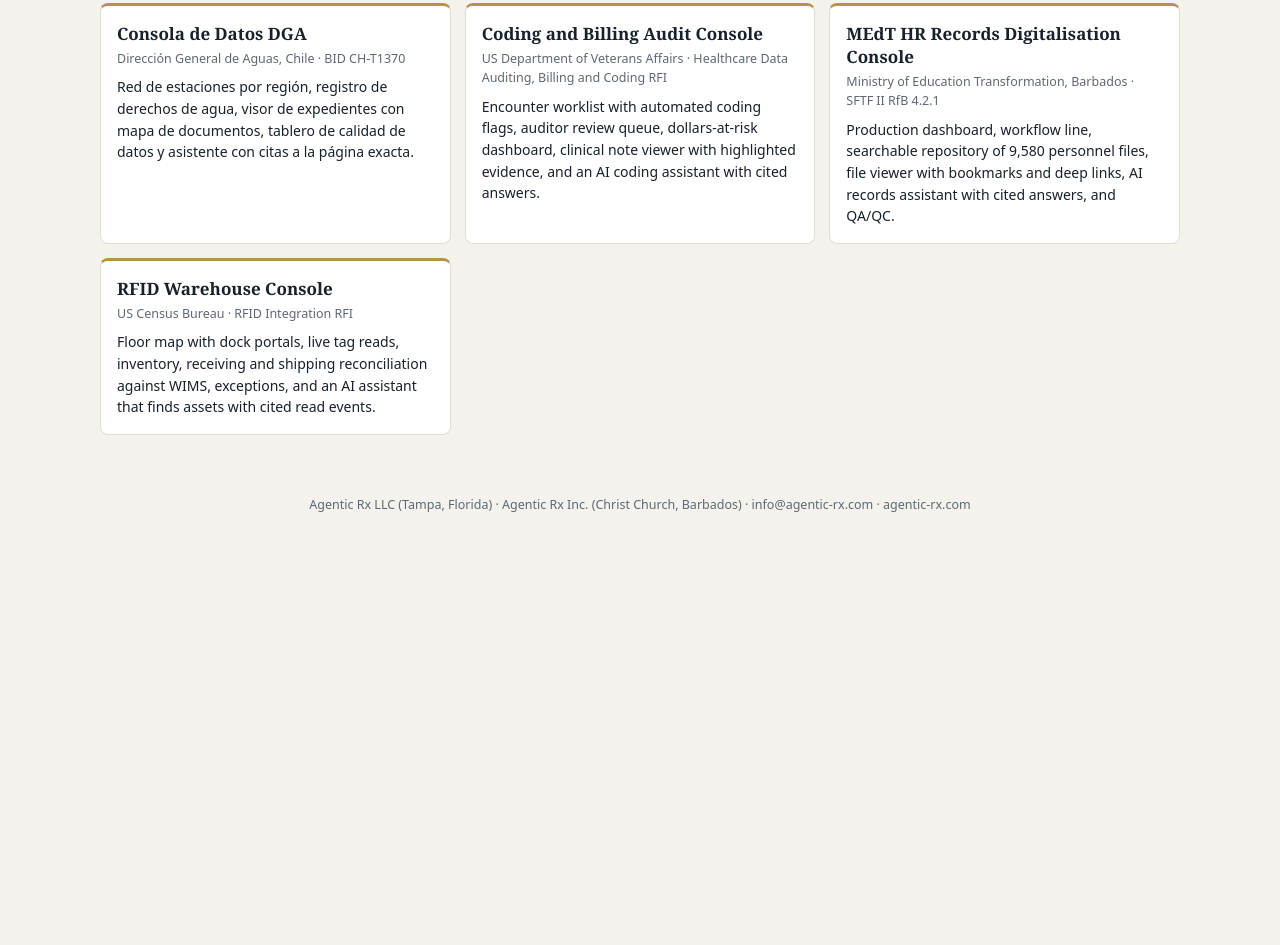
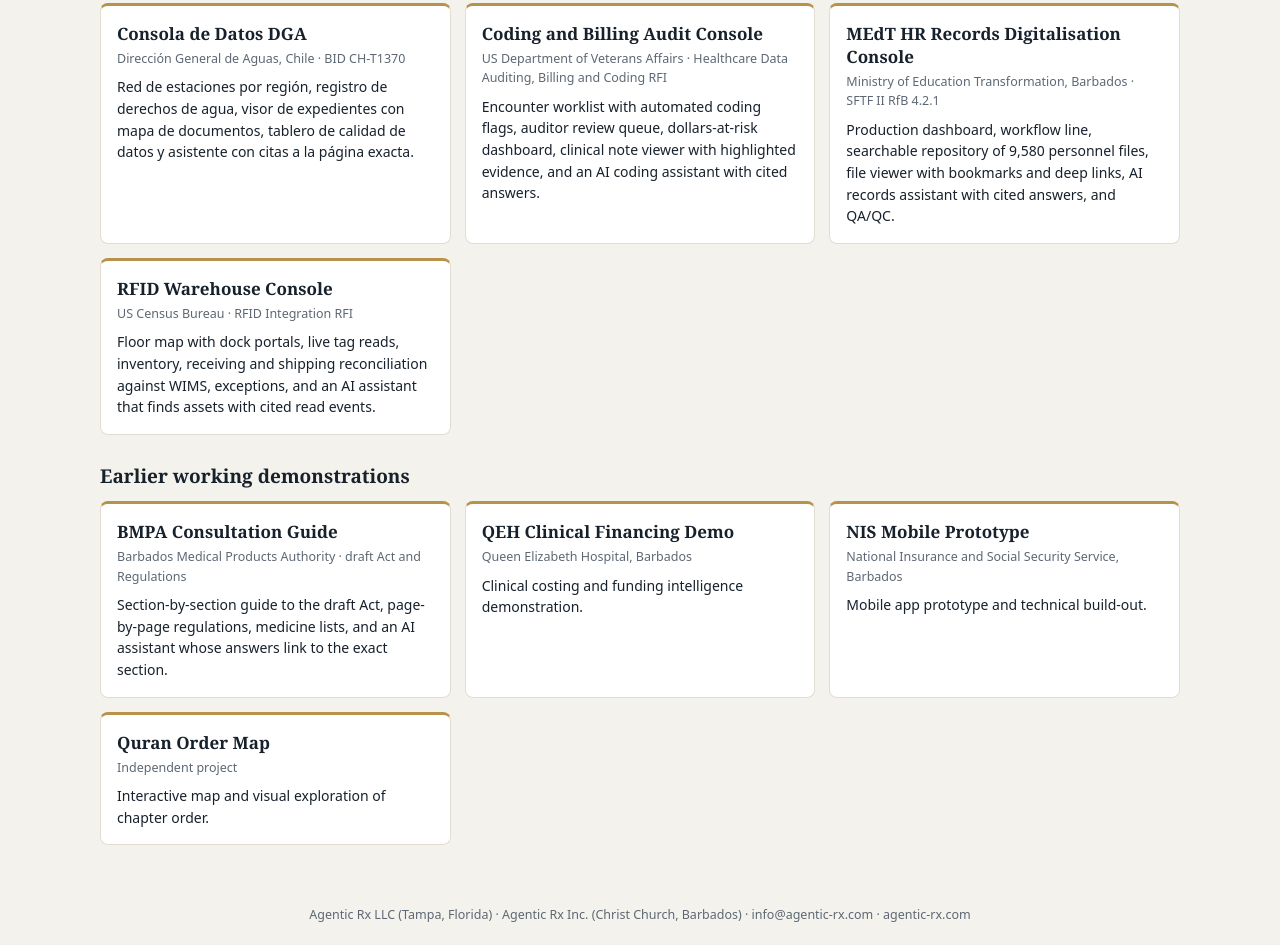
Before and after one commit to AgenticRx-hub/demos, a plain HTML site: page index.html in a window 1280 px wide. Shown: the part 460-1405 px from the top of the page. Before the commit the page ends 995 px from the top, so only its background shows below. Drawn offline with Linux system fonts and the light colour scheme.

Commit message:
Add earlier working demonstrations to portal
Co-Authored-By: Claude Opus 5.5 <noreply@anthropic.com>
Claude-Session: https://claude.ai/code/session_01Ea35BN3GYzNUbm1sj5FaSk

```diff
--- a/index.html
+++ b/index.html
@@ -21,6 +21,8 @@ footer{color:var(--muted);font-size:12.5px;text-align:center;padding:20px}
 <p class="note">Each proposal we submit comes with a working demonstration of the system we propose to build. All names, records and figures are illustrative sample data.</p>
 <input id="q" placeholder="Filter demonstrations" aria-label="Filter demonstrations">
 <div class="grid" id="g"></div>
+<h2 style="font:600 19px Georgia,serif;margin:28px 0 12px">Earlier working demonstrations</h2>
+<div class="grid" id="x"></div>
 </div></main>
 <footer>Agentic Rx LLC (Tampa, Florida) · Agentic Rx Inc. (Christ Church, Barbados) · info@agentic-rx.com · agentic-rx.com</footer>
 <script>
@@ -33,7 +35,14 @@ const D=[
 ["medt-hr-records","MEdT HR Records Digitalisation Console","Ministry of Education Transformation, Barbados · SFTF II RfB 4.2.1","Production dashboard, workflow line, searchable repository of 9,580 personnel files, file viewer with bookmarks and deep links, AI records assistant with cited answers, and QA/QC."],
 ["census-rfid-wims","RFID Warehouse Console","US Census Bureau · RFID Integration RFI","Floor map with dock portals, live tag reads, inventory, receiving and shipping reconciliation against WIMS, exceptions, and an AI assistant that finds assets with cited read events."]
 ];
+const X=[
+["https://bmpra.com/#home","BMPA Consultation Guide","Barbados Medical Products Authority · draft Act and Regulations","Section-by-section guide to the draft Act, page-by-page regulations, medicine lists, and an AI assistant whose answers link to the exact section."],
+["https://agenticrx-hub.github.io/qeh-clinical-financing/#overview","QEH Clinical Financing Demo","Queen Elizabeth Hospital, Barbados","Clinical costing and funding intelligence demonstration."],
+["https://agenticrx-hub.github.io/nisss-mobile-app/","NIS Mobile Prototype","National Insurance and Social Security Service, Barbados","Mobile app prototype and technical build-out."],
+["https://ihinds.github.io/quran-order-map/","Quran Order Map","Independent project","Interactive map and visual exploration of chapter order."]
+];
 const g=document.getElementById("g"),q=document.getElementById("q");
 function r(){const t=q.value.toLowerCase();g.innerHTML=D.filter(d=>d.join(" ").toLowerCase().includes(t)).map(d=>`<a class="card" href="${d[0]}/"><h2>${d[1]}</h2><div class="meta">${d[2]}</div><div class="desc">${d[3]}</div></a>`).join("")}
-q.oninput=r;r();
+function rx(){const t=q.value.toLowerCase();document.getElementById("x").innerHTML=X.filter(d=>d.join(" ").toLowerCase().includes(t)).map(d=>`<a class="card" href="${d[0]}" target="_blank" rel="noopener"><h2>${d[1]}</h2><div class="meta">${d[2]}</div><div class="desc">${d[3]}</div></a>`).join("")}
+q.oninput=()=>{r();rx()};r();rx();
 </script></body></html>
```
